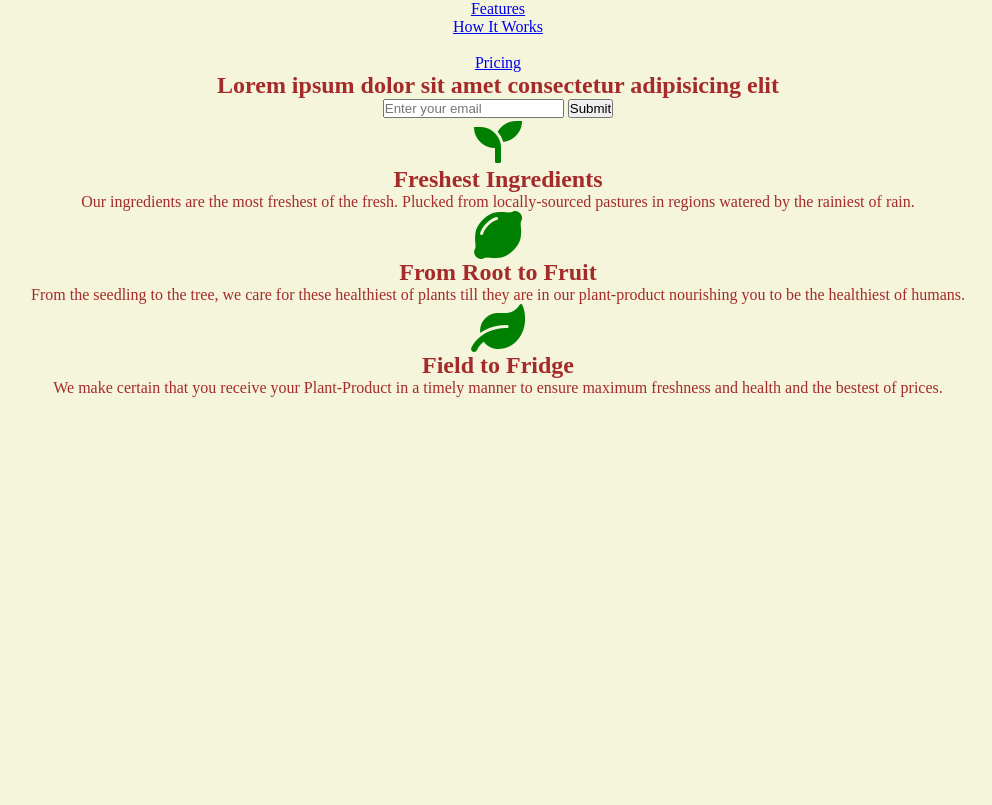
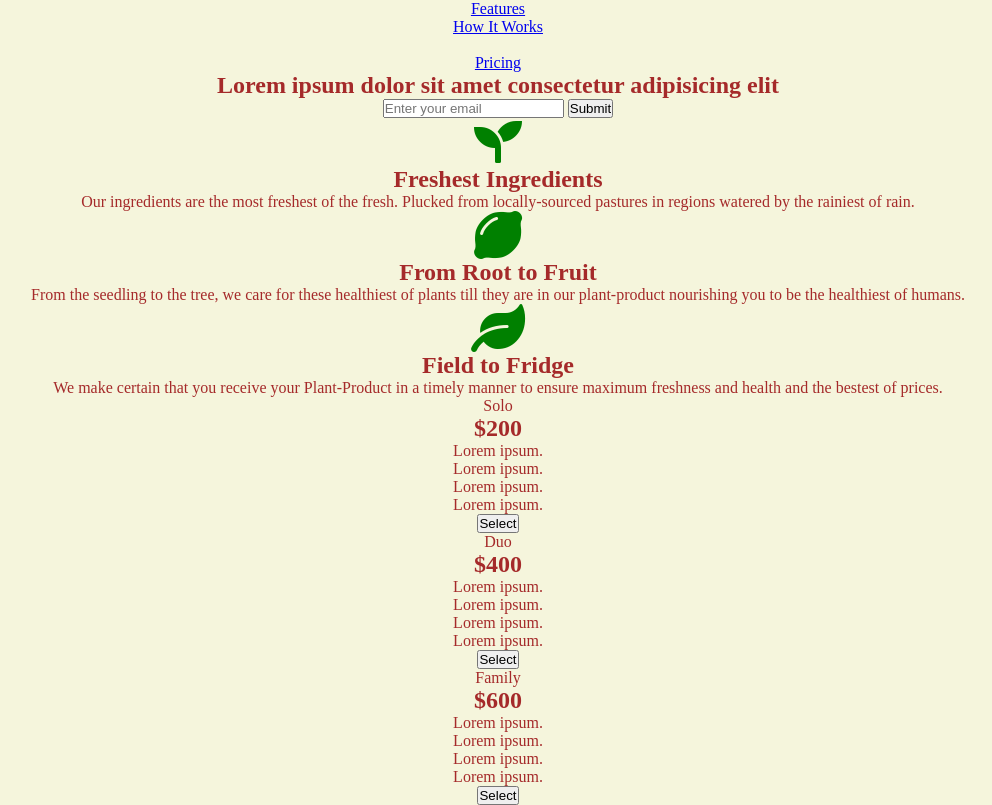
Before and after one commit to joeybrown-ctrl/fcc-product-landing-page, a plain HTML site: page index.html in a window 1280 px wide. Shown: the whole page, without its empty margins (142-1134 px from the left). Drawn offline with Linux system fonts and the light colour scheme.

Commit message:
add product cards

```diff
--- a/index.html
+++ b/index.html
@@ -60,6 +60,42 @@
             <section id="how-it-works">
                 <!-- <iframe video here></iframe> -->
             </section>
+
+            <section id="pricing">
+                <div class="product" id="for-one">
+                    <div class="size">Solo</div>
+                    <h2>$200</h2>
+                    <ul>
+                        <li>Lorem ipsum.</li>
+                        <li>Lorem ipsum.</li>
+                        <li>Lorem ipsum.</li>
+                        <li>Lorem ipsum.</li>
+                    </ul>
+                    <button class="btn">Select</button>
+                </div>
+                <div class="product" id="for-two">
+                    <div class="size">Duo</div>
+                    <h2>$400</h2>
+                    <ul>
+                        <li>Lorem ipsum.</li>
+                        <li>Lorem ipsum.</li>
+                        <li>Lorem ipsum.</li>
+                        <li>Lorem ipsum.</li>
+                    </ul>
+                    <button class="btn">Select</button>
+                </div>
+                <div class="product" id="for-family">
+                    <div class="size">Family</div>
+                    <h2>$600</h2>
+                    <ul>
+                        <li>Lorem ipsum.</li>
+                        <li>Lorem ipsum.</li>
+                        <li>Lorem ipsum.</li>
+                        <li>Lorem ipsum.</li>
+                    </ul>
+                    <button class="btn">Select</button>
+                </div>
+            </section>
         </div>
     </div>
 
```
